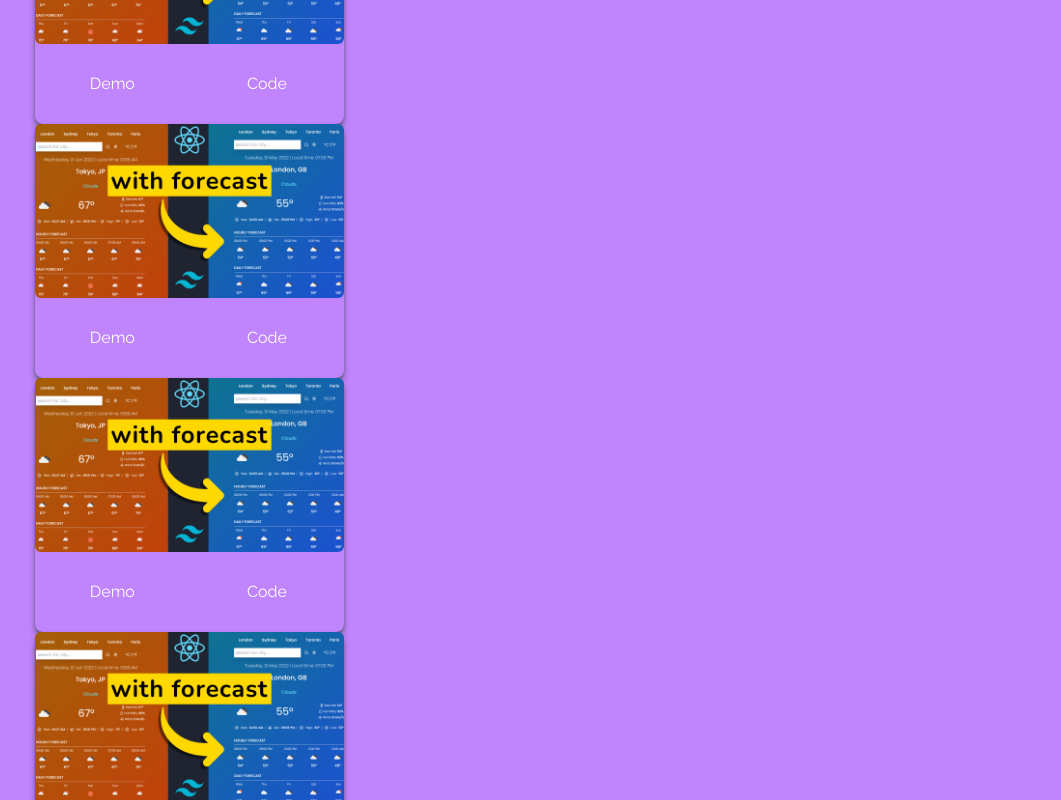
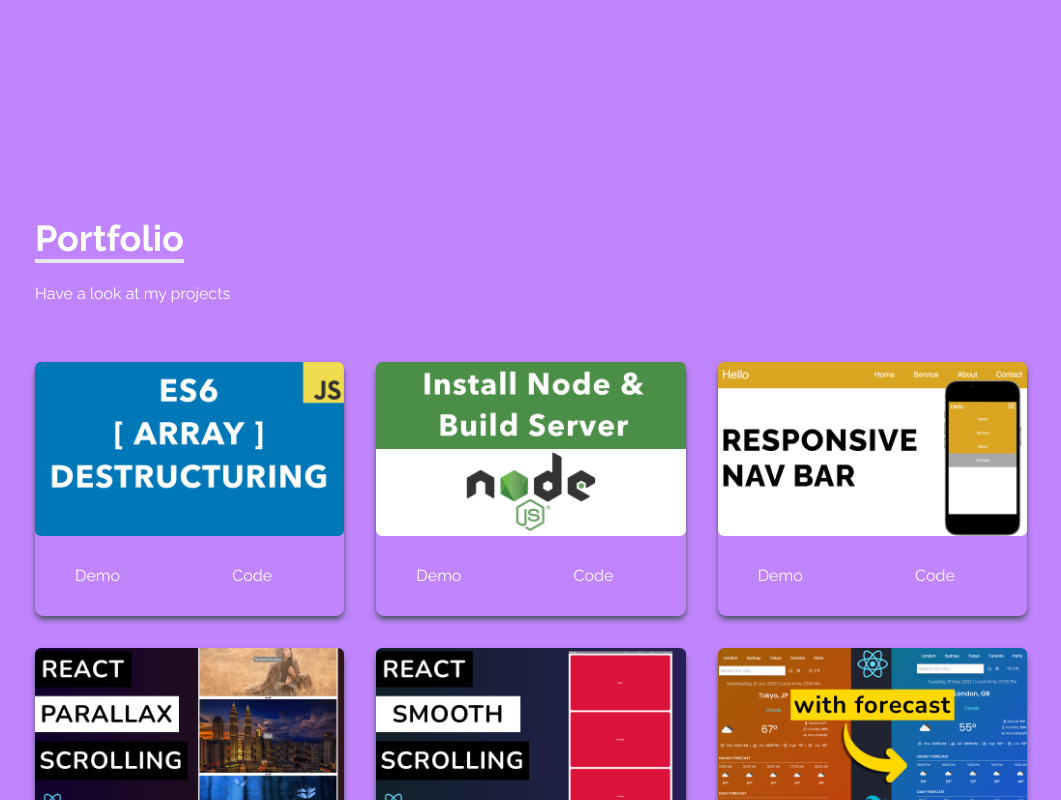
Before and after one commit to Wil-Wena/Wilson-Portfolio-Website, a React (Create React App) app: page / in a window 1280 px wide. Shown: the part 1440-2240 px from the top of the page, without its empty margins (109-1170 px from the left). Built offline with nearby package versions, Linux system fonts and the light colour scheme.

Commit message:
Portfolio styling grid issue fixed

```diff
--- a/src/screens/Portfolio.jsx
+++ b/src/screens/Portfolio.jsx
@@ -12,11 +12,13 @@
   const projects = [
     {
       id: 1,
-      src: arrayDestruct
+      src: arrayDestruct,
+      href: 'https://github.com/Wil-Wena/time_app'
     },
     {
       id: 2,
-      src: installNode
+      src: installNode,
+      href: 'https://claim-knust.netlify.app/login'
     },
     {
       id: 3,
@@ -47,21 +49,25 @@
           <p className='py-6'>Have a look at my projects</p>
         </div>
 
+
+
         {/* Card Structure */}
-        {
-          projects.map(({ id, src }) => (
-            <div className='grid sm:grid-cols-2 md:grid-cols-3 gap-8 px-12 sm:px-0'>
-              <div className='shadow-md shadow-gray-600 rounded-lg'>
-                <img src={reactWeather} alt="" className='rounded-md hover:scale-105 duration-200' />
+        <div className='grid sm:grid-cols-2 md:grid-cols-3 gap-8 px-12 sm:px-0'>
+          {
+            projects.map(({ id, src, href }) => (
+              <div key={id} className='shadow-md shadow-gray-600 rounded-lg'>
+                <img src={src} alt="" className='rounded-md hover:scale-105 duration-200' />
                 <div className='flex items-center justify-center'>
-                  <button className='w-1/2 px-6 py-3 m-4 duration-200 hover:scale-105'>Demo</button>
+                  <a href={href} rel="noreferrer" target="_blank">
+                     <button onClick={href} className='w-1/2 px-6 py-3 m-4 duration-200 hover:scale-105'>Demo</button>
+                  </a>
                   <button className='w-1/2 px-6 py-3 m-4 duration-200 hover:scale-105'>Code</button>
                 </div>
               </div>
-            </div>
-          ))
-        }
+            ))
+          }
 
+        </div>
 
       </div>
 
```
